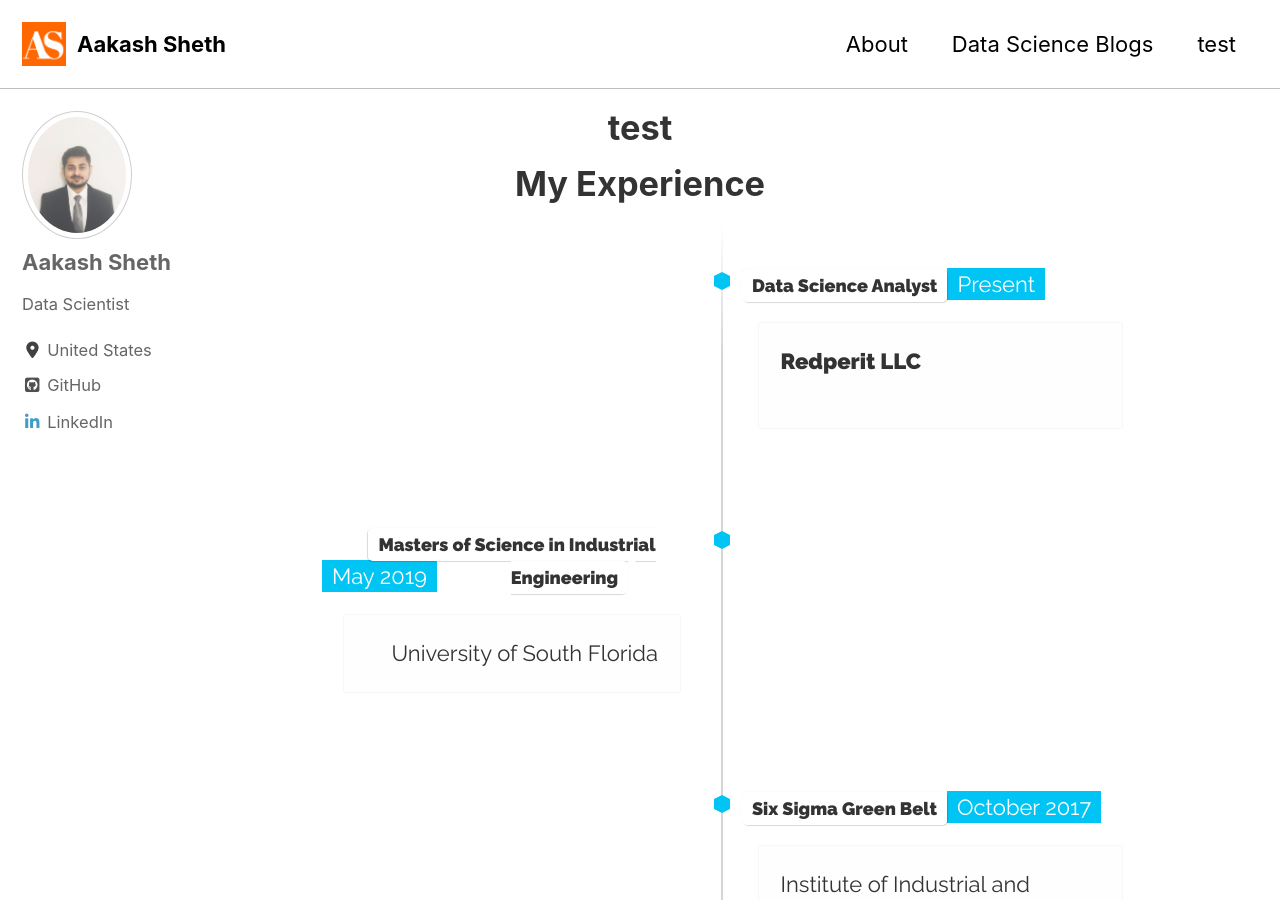
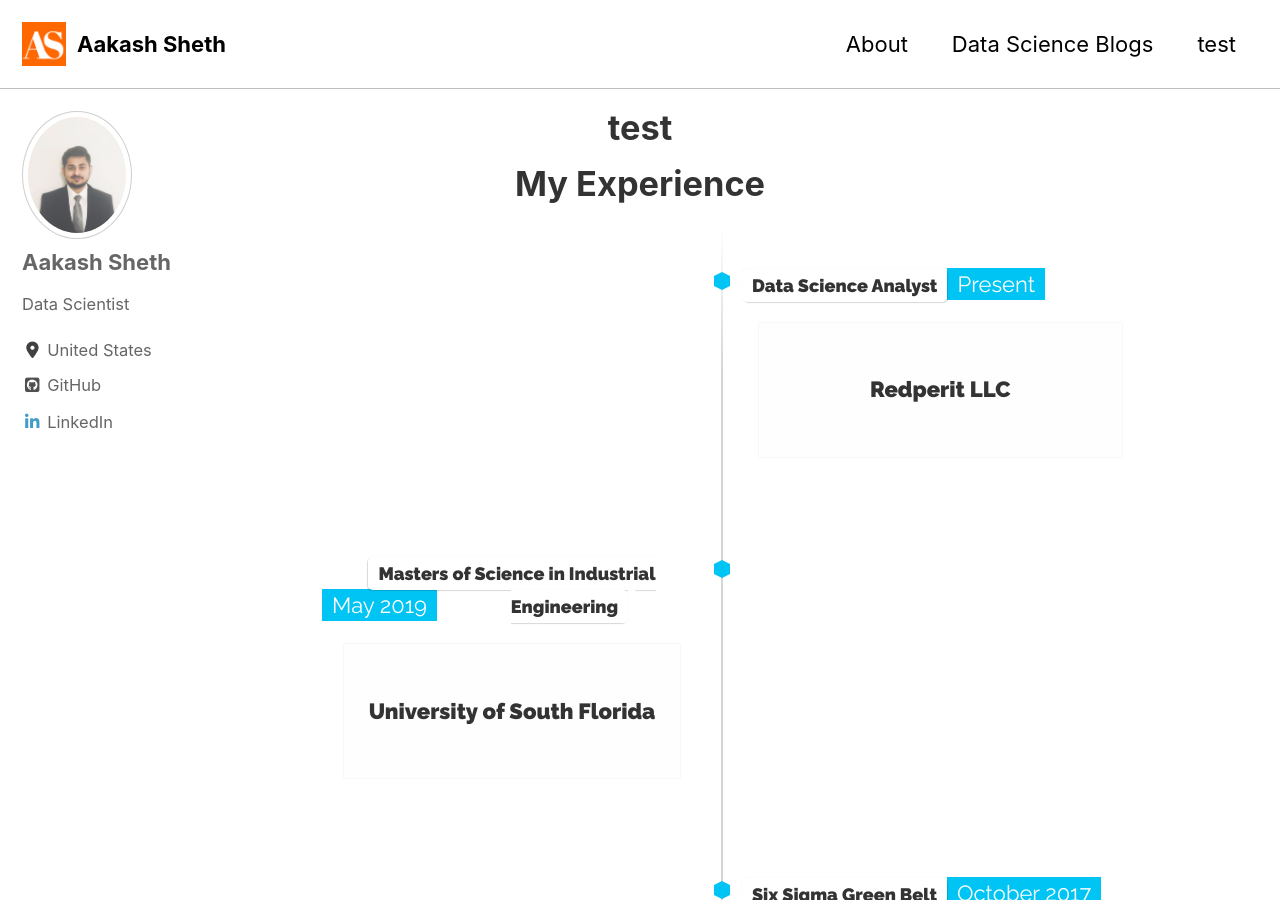
Before and after one commit to aakash-sheth/aakash-sheth.github.io, a Jekyll site: the page built from test.html, in a window 1280 px wide and 900 px high. Built offline with Jekyll 4.4.1, drawn with Linux system fonts in a browser that asks for light colours; cached includes are drawn as plain includes; nearby versions of some CDN libraries.

Commit message:
test.html

```diff
--- a/test.html
+++ b/test.html
@@ -340,7 +340,7 @@ title: "test"
             <span class="time-wrapper"><span class="time">Present</span></span>
           </div>
           <div class="desc">
-              <p><b>Redperit LLC</b></p>
+              <p><center><b>Redperit LLC</b></center></p>
           </div>
         </div>
       </li>
@@ -353,7 +353,9 @@ title: "test"
             <span class="flag">Masters of Science in Industrial Engineering</span>
             <span class="time-wrapper"><span class="time">May 2019</span></span>
           </div>
-          <div class="desc">University of South Florida</div>
+          <div class="desc">
+              <p><center><b>University of South Florida</b></center></p>
+            </div>
         </div>
       </li>
 
@@ -366,7 +368,7 @@ title: "test"
             <span class="time-wrapper"><span class="time">October 2017</span></span>
           </div>
           <div class="desc">
-              <p>Institute of Industrial and Systems Engineering </p>
+              <p><center> <b>Institute of Industrial and Systems Engineering</b> </center> </p>
             </div>
         </div>
       </li>
@@ -380,7 +382,7 @@ title: "test"
             <span class="time-wrapper"><span class="time">January 2017- July 2017 </span></span>
             </div>
             <div class="desc">
-                <p>Tata Consultancy Services</p>
+                <p><center><b>Tata Consultancy Services </b></center></p>
             </div>
         </div>
         </li>
@@ -394,7 +396,7 @@ title: "test"
             <span class="time-wrapper"><span class="time">May 2016</span></span>
             </div>
             <div class="desc">
-                <p>College of Engineering Pune </p>
+                <p><center><b>College of Engineering Pune </b></center></p>
             </div>
         </div>
         </li>
@@ -406,11 +408,10 @@ title: "test"
             <span class="time-wrapper"><span class="time"> May 2014</span></span>
             </div>
             <div class="desc">
-                <p>Mahindra CIE Automotive</p>
+                <p><center><b>Mahindra CIE Automotive </b></center></p>
             </div>
         </div>
         </li>
     </ul>
-
 </body>
 </html>
```
